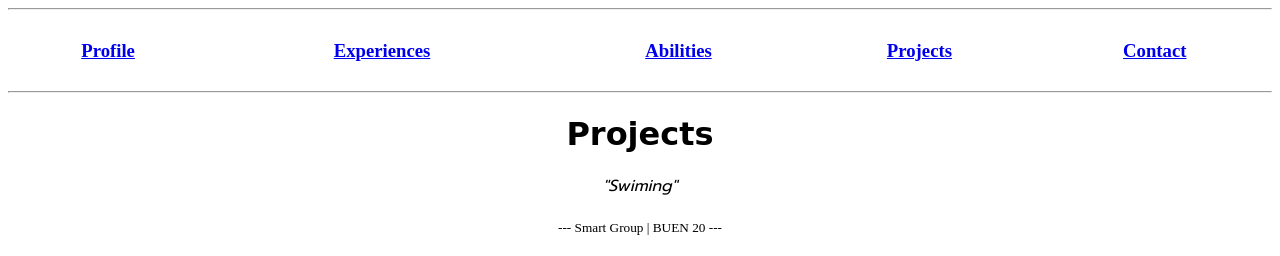
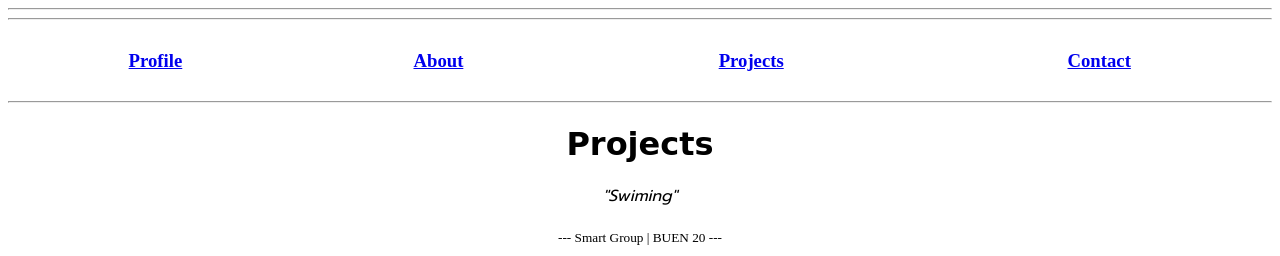
Before and after one commit to Panuwichjeen/panuwich-continue, a plain HTML site: page projects.html in a window 1280 px wide. Shown: the top 256 px of the page. Drawn offline with Linux system fonts and the light colour scheme.

Commit message:
Add files via upload

```diff
--- a/projects.html
+++ b/projects.html
@@ -7,17 +7,16 @@
 <body>
     <!-- Menu -->
     <hr>
+    <!-- Menu -->
+    <hr>
     <table style="width:100%; text-align: center">
         <tr>
             <td>
                 <h3><a href="index.html">Profile</a></h3>
             </td>
             <td>
-                <h3><a href="experiences.html">Experiences</a></h3>
-            </td>
-            <td>
-                <h3><a href="abilities.html">Abilities</a></h3>
-            </td>
+                <h3><a href="about.html">About</a></h3>
+
             <td>
                 <h3><a href="projects.html">Projects</a></h3>
             </td>
@@ -25,6 +24,7 @@
                 <h3><a href="contact.html">Contact</a></h3>
             </td>
         </tr>
+
     </table>
     <hr>
     <h1 style="text-align: center; font-family: cursive;">Projects</h1>
```
Also changed, not shown: contact.html (+5 -5 lines).
